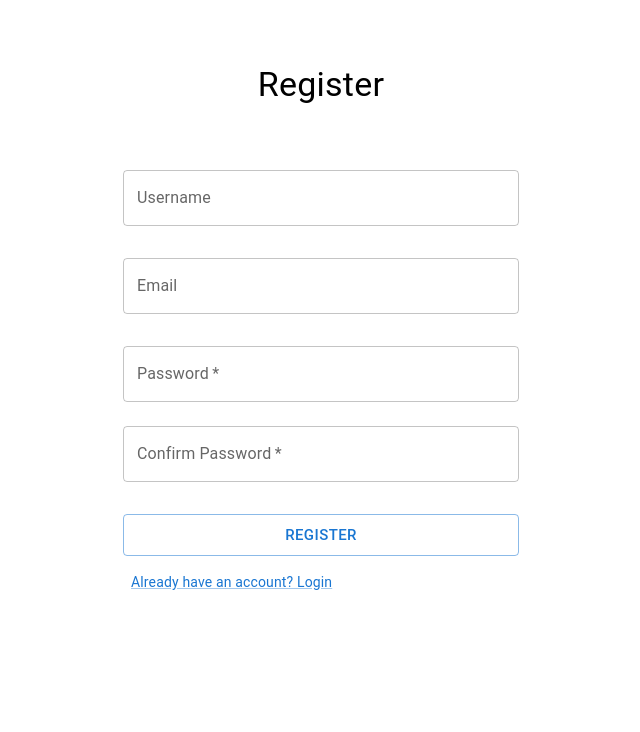
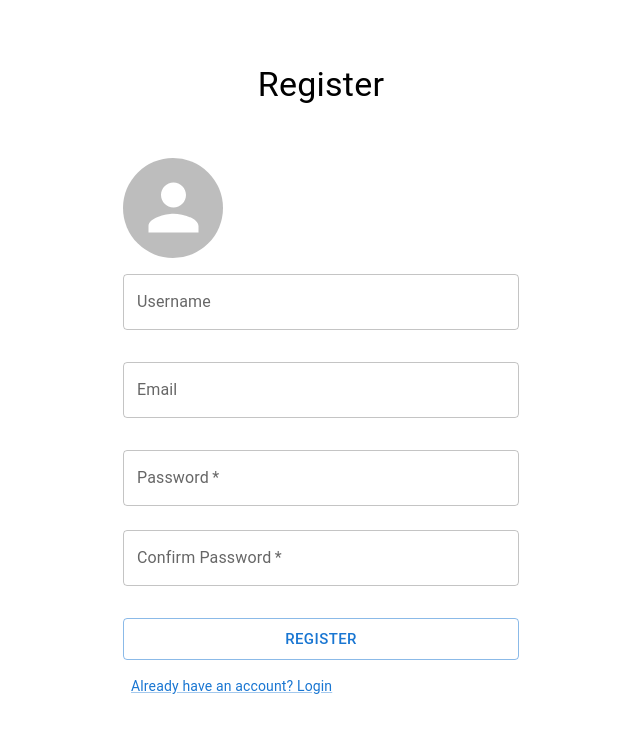
Before and after one commit to larbiamine/socialMediaFrontend, a React (Vite) app: page /register in a window 1280 px wide. Shown: the top 732 px of the page, without its empty margins (319-959 px from the left). Built offline with nearby package versions, Linux system fonts and the light colour scheme; what javascript-time-ago would draw is missing.

Commit message:
added avatar during login #22 (needs style)

```diff
--- a/src/App.tsx
+++ b/src/App.tsx
@@ -51,6 +51,7 @@ function App() {
 						)
 					}
 				/>
+
 				<Route
 					path="/profile/:id"
 					element={loggedIn ? <Profile /> : <Navigate to="/login" />}
--- a/src/authApi.ts
+++ b/src/authApi.ts
@@ -11,6 +11,7 @@ import {
 	registerStart,
 	registerSuccess,
 } from "./redux/userRedux";
+import { uploadImage } from "./utilities/image";
 
 export const authApi = axios.create({
 	baseURL: BASE_URL,
@@ -29,6 +30,7 @@ export const loginUserFn = async (user: loginUser) => {
 
 export const login = async (dispatch: Function, user: loginUser) => {
 	dispatch(loginStart());
+
 	try {
 		const res = await authApi.post("/auth/login", user);
 		dispatch(loginSuccess(res.data));
@@ -39,10 +41,30 @@ export const login = async (dispatch: Function, user: loginUser) => {
 
 export const register = async (dispatch: Function, user: registerUser) => {
 	dispatch(registerStart());
+	var imgId: string[] = [];
+	console.log(user.imgFile);
+
 	try {
-		const res = await authApi.post("/auth/register", user);
-		dispatch(registerSuccess(res.data));
+		if (user.imgFile) {
+			var imgArr: File[] = [];
+			imgArr.push(user.imgFile);
+			console.log(imgArr);
+			imgId = await uploadImage("userAvatars", imgArr);
+			const newUser = {
+				avatar: imgId[0],
+				username: user.username,
+				email: user.email,
+				password: user.password,
+			};
+			const res = await authApi.post("/auth/register", newUser);
+			dispatch(registerSuccess(res.data));
+		} else {
+			const res = await authApi.post("/auth/register", user);
+			dispatch(registerSuccess(res.data));
+		}
 	} catch (error) {
+		console.log("EERRRROR LOG =====================");
+
 		console.log(error.response.data);
 
 		dispatch(registerFailed(error.response.data));
--- a/src/authTypes.ts
+++ b/src/authTypes.ts
@@ -7,6 +7,7 @@ export interface registerUser {
 	username: any;
 	password: any;
 	email: any;
+	imgFile: any;
 	// username: string;
 	// password: string;
 	// email: string;
--- a/src/components/profile/ProfileHead.tsx
+++ b/src/components/profile/ProfileHead.tsx
@@ -137,7 +137,7 @@ const ProfileHead: FC<HeadProps> = ({ user, currentUser }): JSX.Element => {
 					</Grid>
 				</Grid>
 				<Typography fontSize={18} fontWeight={"bold"} color="initial">
-					{user.firstname + " " + user.lastname}
+					{user.firstname ? user.firstname + " " + user.lastname : ""}
 				</Typography>
 				<Typography fontSize={16} color="initial">
 					{user.bio}
--- a/src/pages/Register.tsx
+++ b/src/pages/Register.tsx
@@ -1,4 +1,4 @@
-import { Box, Button, FormHelperText } from "@mui/material";
+import { Avatar, Box, Button, FormHelperText } from "@mui/material";
 import LoadingButton from "@mui/lab/LoadingButton";
 import Container from "@mui/material/Container";
 import Grid from "@mui/material/Grid";
@@ -6,7 +6,7 @@ import Link from "@mui/material/Link";
 import TextField from "@mui/material/TextField";
 import Typography from "@mui/material/Typography";
 import React, { useState } from "react";
-import SendIcon from "@mui/icons-material/Send";
+
 import { register } from "../authApi";
 import { useDispatch, useSelector } from "react-redux";
 import { IRootState } from "../redux/store";
@@ -18,10 +18,10 @@ function Register() {
 	const { isRegisterError, registerError, isFetching } = useSelector(
 		(state: IRootState) => state
 	);
+	const [imgSrc, setImgSrc] = useState("");
 	const [password, setPassword] = useState("");
 	const [cpassword, setCpassword] = useState("");
-
-	const [loading, setLoading] = useState(false);
+	const [imgFile, setImgFile] = useState<File>();
 
 	const dispatch = useDispatch();
 
@@ -45,7 +45,6 @@ function Register() {
 		const password = data.get("password");
 		const cpassword = data.get("cpassword");
 		const email = data.get("email");
-
 		password === "" && setPasswordError(true);
 		username === "" && setUsernameError(true);
 		cpassword === "" && setCpasswordError(true);
@@ -57,7 +56,7 @@ function Register() {
 			password != "" && username != "" && cpassword != "" && email != "";
 
 		if (validation) {
-			register(dispatch, { username, password, email });
+			register(dispatch, { username, password, email, imgFile });
 		} else {
 			console.log("not good");
 		}
@@ -81,6 +80,29 @@ function Register() {
 					noValidate
 					sx={{ mt: 1 }}
 				>
+					<div>
+						<label htmlFor="file-input">
+							<Avatar
+								style={{
+									marginTop: 4,
+									width: 100,
+									height: 100,
+								}}
+								src={imgSrc}
+							/>
+						</label>
+						<input
+							type="file"
+							id="file-input"
+							style={{ display: "none" }}
+							accept="image/*"
+							// ref={imgFileRef}
+							onChange={(e) => {
+								setImgFile(e.target.files[0]);
+								setImgSrc(URL.createObjectURL(e.target.files[0]));
+							}}
+						/>
+					</div>
 					<TextField
 						error={usernameError}
 						margin="normal"
@@ -141,7 +163,7 @@ function Register() {
 						loading={isFetching}
 						fullWidth
 						sx={{ mt: 3, mb: 1 }}
-						loadingPosition="start"
+						// loadingPosition="start"
 						variant="outlined"
 						type="submit"
 						size="large"
--- a/src/redux/userRedux.ts
+++ b/src/redux/userRedux.ts
@@ -48,7 +48,7 @@ const userSlice = createSlice({
 		registerStart: (state) => {
 			state.isFetching = true;
 		},
-		registerSuccess: (state, action) => {
+		registerSuccess: (state) => {
 			state.isFetching = false;
 			state.isRegisterError = false;
 		},
```
Also changed, not shown: src/components/Navbar.tsx (+0 -11 lines), src/utilities/image.ts (+0 -16 lines).
